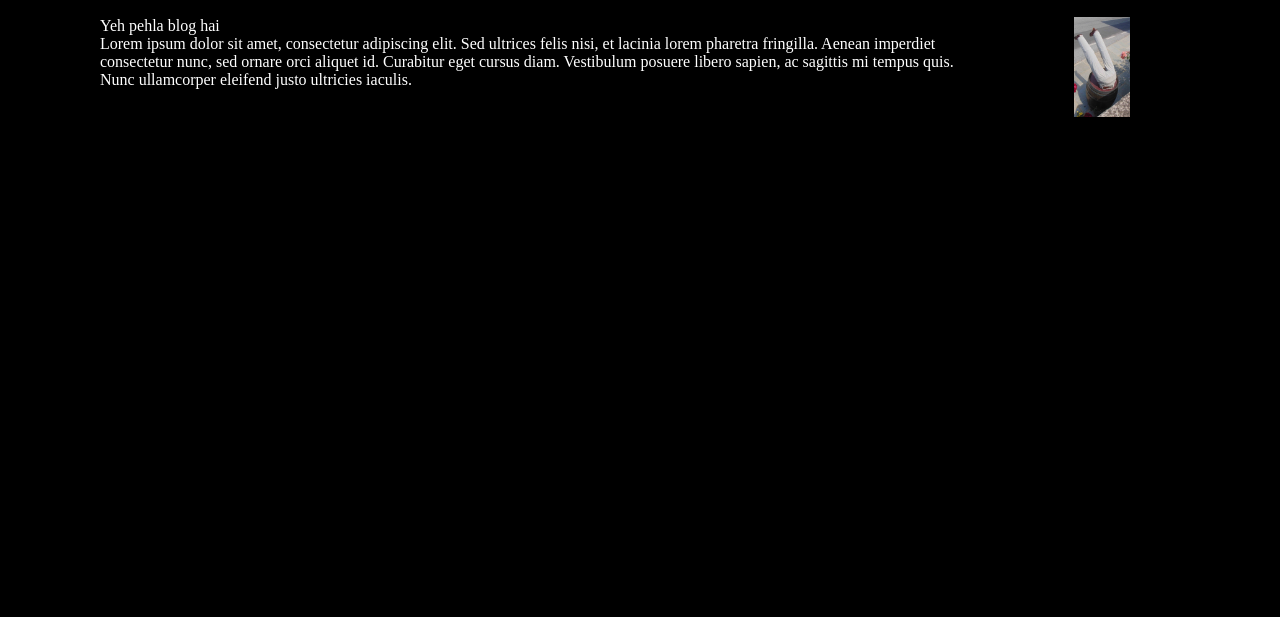
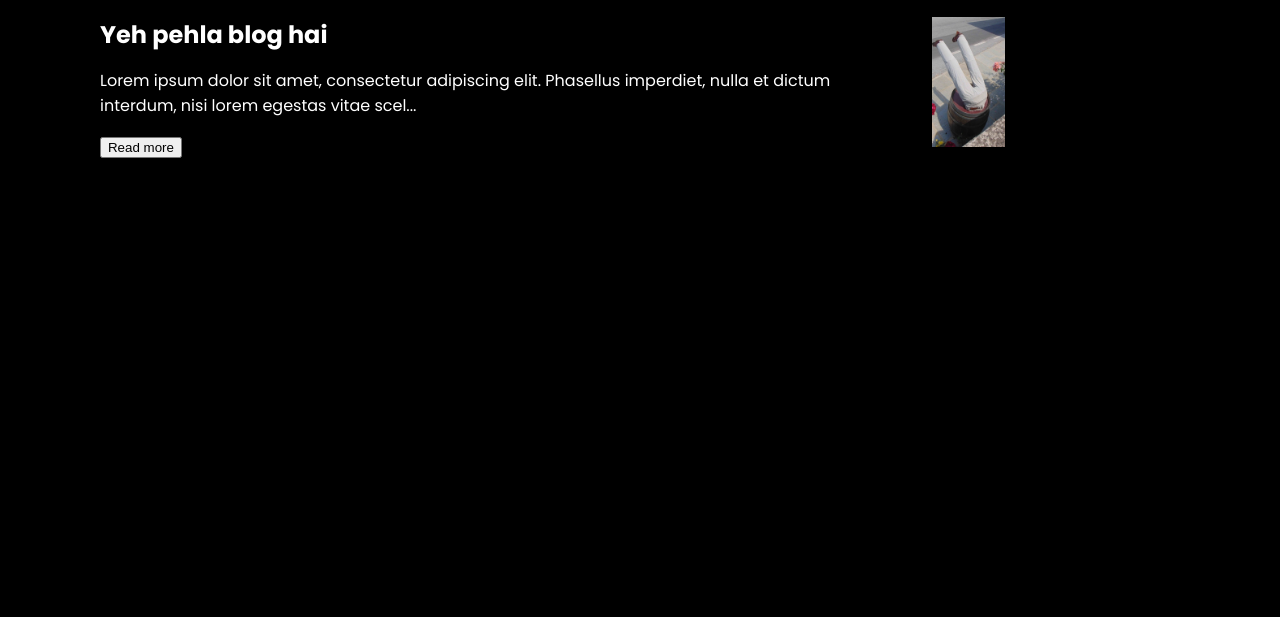
Before and after one commit to TheIndianVidyarthi/theindianvidyarthi, a plain HTML site: page blogs.html in a window 1280 px wide. Shown: the part 183-800 px from the top of the page. Drawn offline with Linux system fonts and the light colour scheme.

Commit message:
blog page almost complete

```diff
--- a/blogs.html
+++ b/blogs.html
@@ -9,6 +9,8 @@
     <link rel="stylesheet" href="css/blog.css">
     <link rel="icon" type="image/x-icon" href="https://media.licdn.com/dms/image/C4D0BAQEmRfOpHlHwrw/company-logo_200_200/0/1678087546979?e=1697673600&v=beta&t=Zpwfs6JAhD5JCfAFa81oSQnejXWoWbjW-LtCKQcIeBI">
     <script src="js/index.js"></script>
+    <script src="js/blog.js"></script>
+    <link rel="stylesheet" href="https://fonts.googleapis.com/css2?family=Poppins:wght@100;200;300;400;500;600;700;800;900&display=swap">
 </head>
 <body>
     <div class = "nav">
@@ -33,16 +35,16 @@
                 Yeh pehla blog hai
             </div>
             <div class = "Blog-subtitles">
-                Lorem ipsum dolor sit amet, consectetur adipiscing elit.
-                Sed ultrices felis nisi, et lacinia lorem pharetra fringilla.
-                Aenean imperdiet consectetur nunc, sed ornare orci aliquet id.
-                Curabitur eget cursus diam. Vestibulum posuere libero sapien, ac sagittis mi tempus quis.
-                Nunc ullamcorper eleifend justo ultricies iaculis.
+                <p>Lorem ipsum dolor sit amet, consectetur adipiscing elit. Phasellus imperdiet, nulla et dictum interdum, nisi lorem egestas vitae scel<span id="dots">...</span>
+                    <span id="more">erisque enim ligula venenatis dolor. Maecenas nisl est, ultrices nec congue eget, auctor vitae massa. Fusce luctus vestibulum augue ut aliquet. Nunc sagittis dictum nisi, sed ullamcorper ipsum dignissim ac. In at libero sed nunc venenatis imperdiet sed ornare turpis. Donec vitae dui eget tellus gravida venenatis. Integer fringilla congue eros non fermentum. Sed dapibus pulvinar nibh tempor porta.</span>
+                </p>
+                <button onclick="myFunction()" id="myBtn">Read more</button>
             </div>
         </div>
         <div class = "Blog-right">
-            <img src = "image/newsletter1.jpeg" alt = "first blog">
+            <img src = "image/newsletter1.jpeg" alt = "first blog" id="img1">
         </div>
     </div>
+
 </body>
 </html>
--- a/css/blog.css
+++ b/css/blog.css
@@ -7,6 +7,12 @@
 
 .heading{
   color: white;
+  font-size: xx-large;
+}
+
+.Blog-title{
+  font-size: x-large;
+  font-weight: 700;
 }
 
 .Blog {
@@ -34,11 +40,15 @@
     flex: 0;                                            /* Set the flex property of the right section to 1 */
     padding-top: 100px;
     padding-left: 100px;                                 /* Add left padding to the right section */
-    padding-right: calc(200/1536 *100%);                                /* Add right padding to the right section */
+    padding-right: calc(350/1536 *100%);                                /* Add right padding to the right section */
     width: 35%;
   }
 
   .Blog-right > img {
-    height: 100px;                                       /* Set the height of the image within the right section */
+    height: 130px;                                       /* Set the height of the image within the right section */
     width: auto;
     }
+
+    #more {
+      display: none;
+    }
--- /dev/null
+++ b/js/blog.js
@@ -0,0 +1,20 @@
+function myFunction() {
+    var dots = document.getElementById("dots");
+    var moreText = document.getElementById("more");
+    var btnText = document.getElementById("myBtn");
+    img = document.getElementById("img1");
+
+    if (dots.style.display === "none") {
+      dots.style.display = "inline";
+      btnText.innerHTML = "Read more";
+      moreText.style.display = "none";
+      img.style.transform = "scale(1)";
+			img.style.transition = "transform 0.25s ease";
+    } else {
+      dots.style.display = "none";
+      btnText.innerHTML = "Read less";
+      moreText.style.display = "inline";
+      img.style.transform = "scale(1.5)";
+			img.style.transition = "transform 0.25s ease";
+    }
+  }
```
